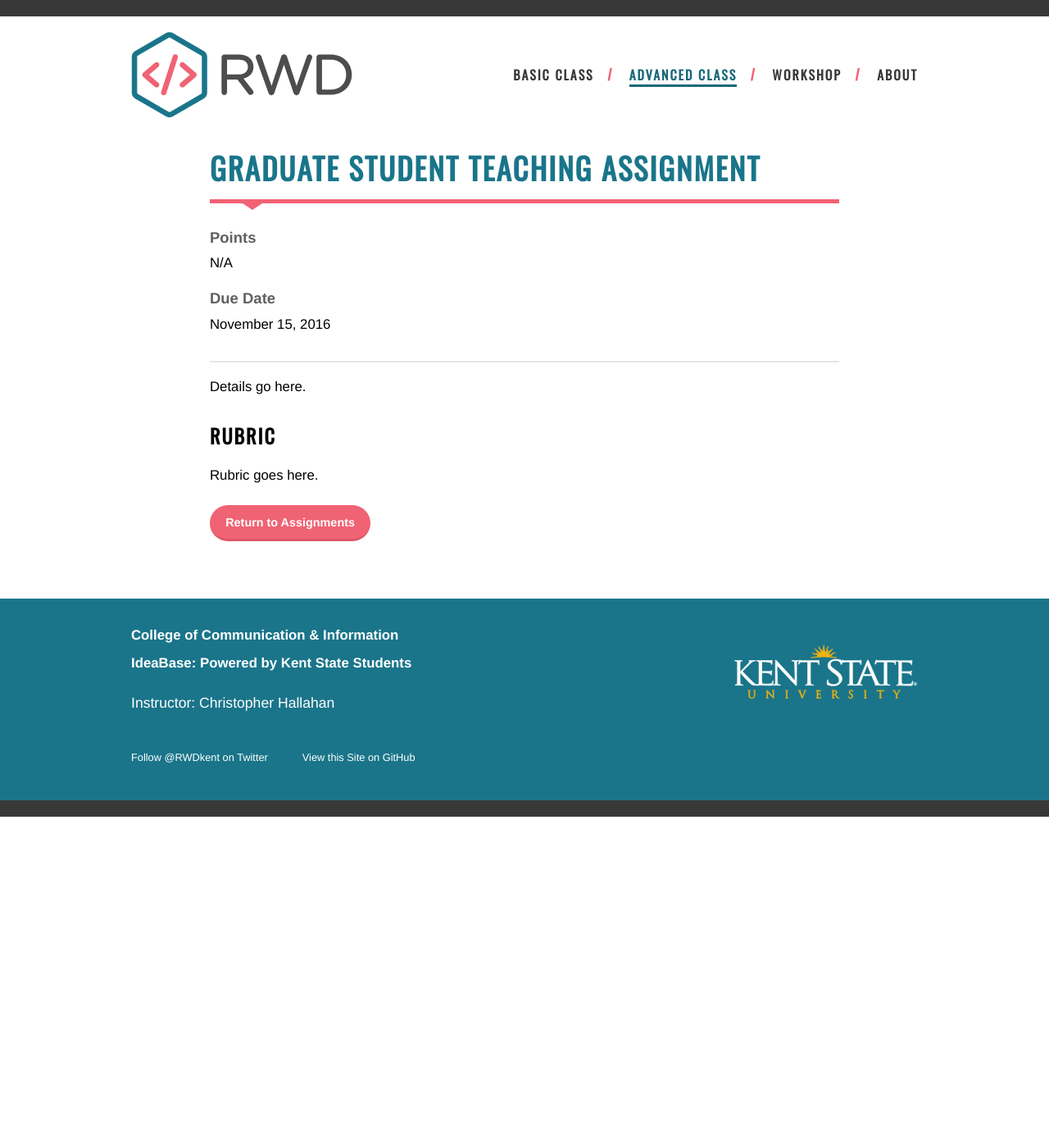
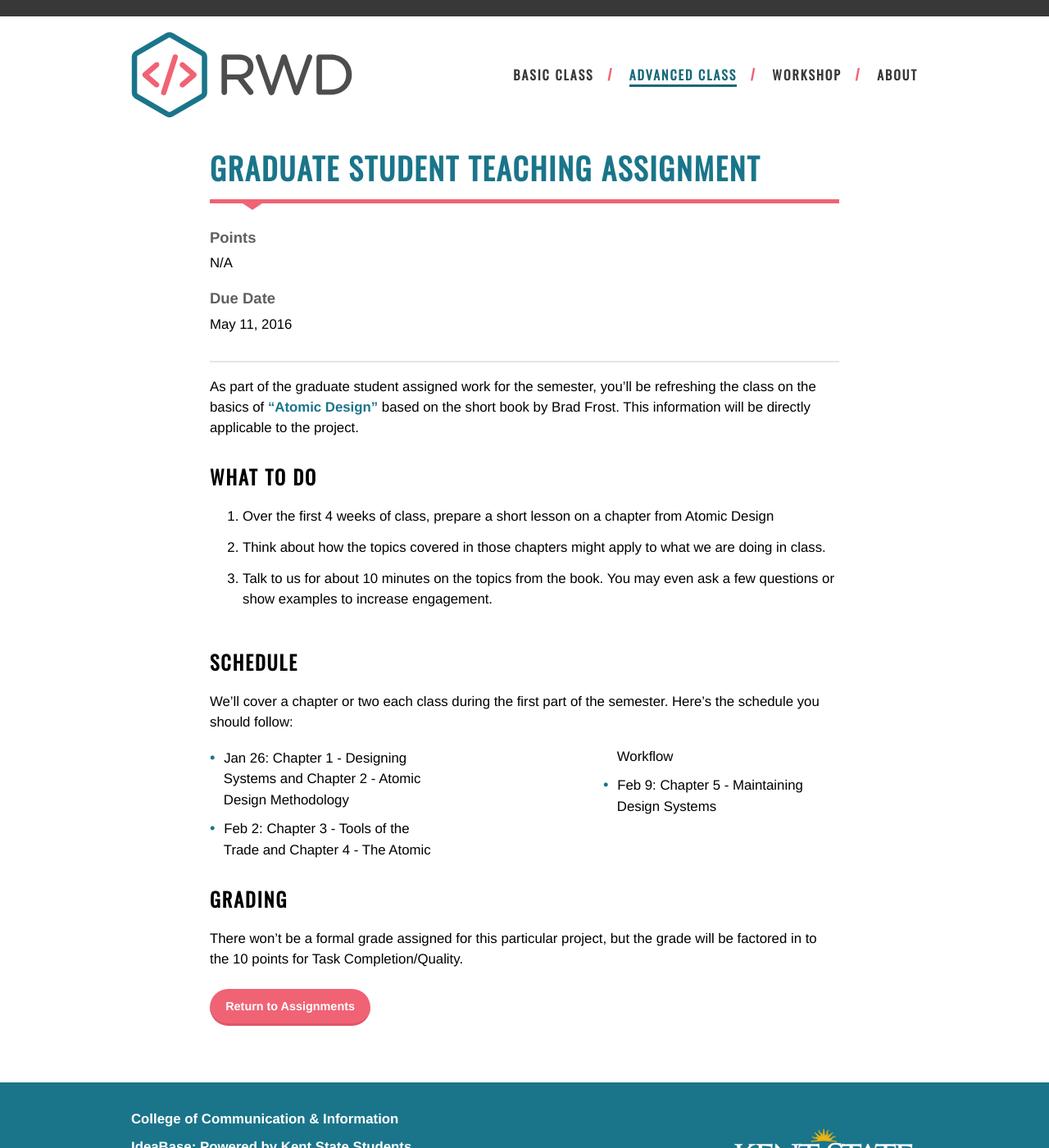
Before and after one commit to KentStateWeb/rwd, a Jekyll site: the page built from _assignments_arwd/teaching.md, in a window 1280 px wide and 1400 px high. Shown: the whole window at 82% size. Built offline with Jekyll 4.4.1, drawn with Linux system fonts in a browser that asks for light colours; some web fonts are replaced.

Commit message:
Modified assignments and syllabus

```diff
--- a/_assignments_arwd/teaching.md
+++ b/_assignments_arwd/teaching.md
@@ -4,14 +4,28 @@ description: "Description of the assignment"
 type: "mini"
 points: N/A
 layout: assignment
-date: 2016-11-15 12:00:00
+date: 2016-05-11 12:00:00
 semester: spring-2017
 status: not-completed
 
 ---
 
-Details go here.
+As part of the graduate student assigned work for the semester, you'll be refreshing the class on the basics of ["Atomic Design"](http://atomicdesign.bradfrost.com) based on the short book by Brad Frost.  This information will be directly applicable to the project.
 
-## Rubric
+## What To Do
 
-Rubric goes here.
+1.  Over the first 4 weeks of class, prepare a short lesson on a chapter from Atomic Design
+2.  Think about how the topics covered in those chapters might apply to what we are doing in class.
+3.  Talk to us for about 10 minutes on the topics from the book.  You may even ask a few questions or show examples to increase engagement.
+
+## Schedule
+
+We'll cover a chapter or two each class during the first part of the semester.  Here's the schedule you should follow:
+
+* Jan 26: Chapter 1 - Designing Systems and Chapter 2 - Atomic Design Methodology
+* Feb 2:  Chapter 3 - Tools of the Trade and Chapter 4 - The Atomic Workflow
+* Feb 9: Chapter 5 - Maintaining Design Systems
+
+## Grading
+
+There won't be a formal grade assigned for this particular project, but the grade will be factored in to the 10 points for Task Completion/Quality.
```
Also changed, not shown: _assignments_arwd/attendance.md (+5 -4 lines), _assignments_arwd/peer.md (+3 -3 lines), _assignments_arwd/task.md (+12 -3 lines), _classes_arwd/1.md (+1 -1 lines), class/syllabus/index.md (+0 -1 lines), 1 other file.
